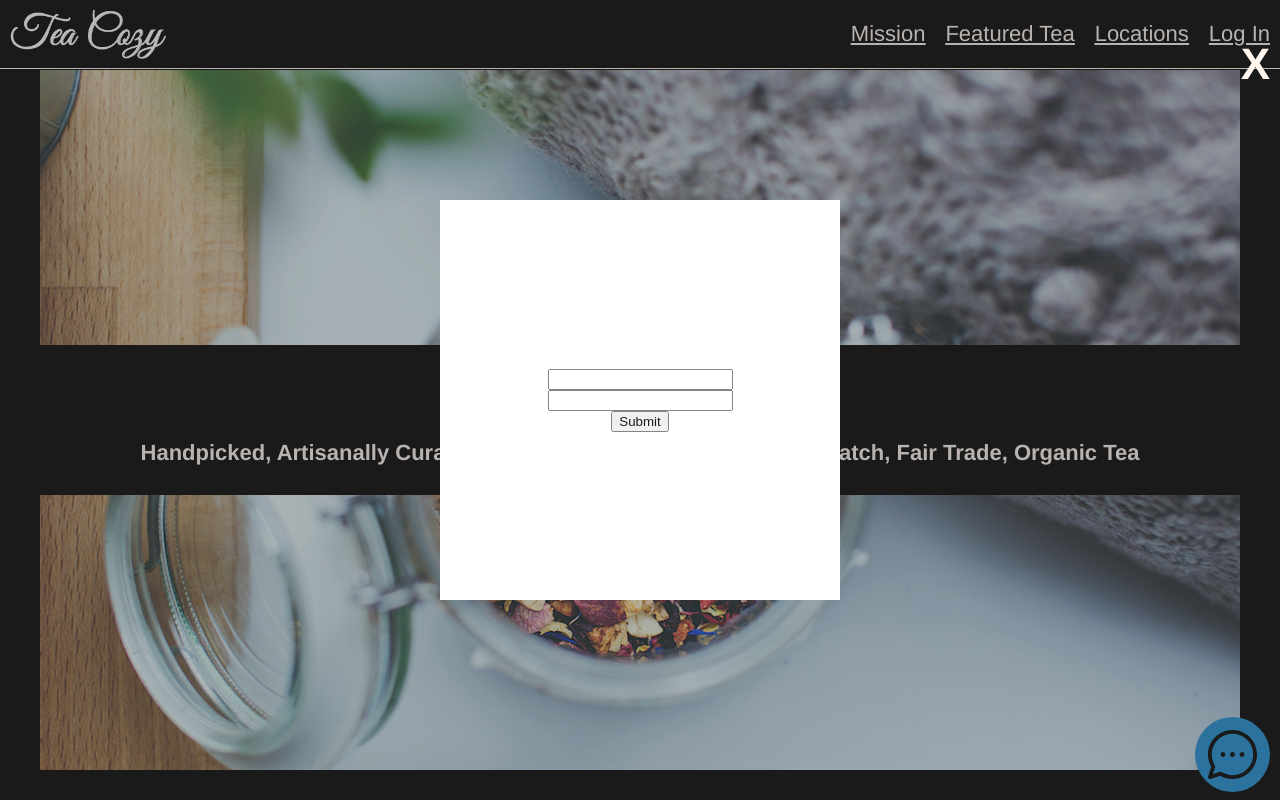
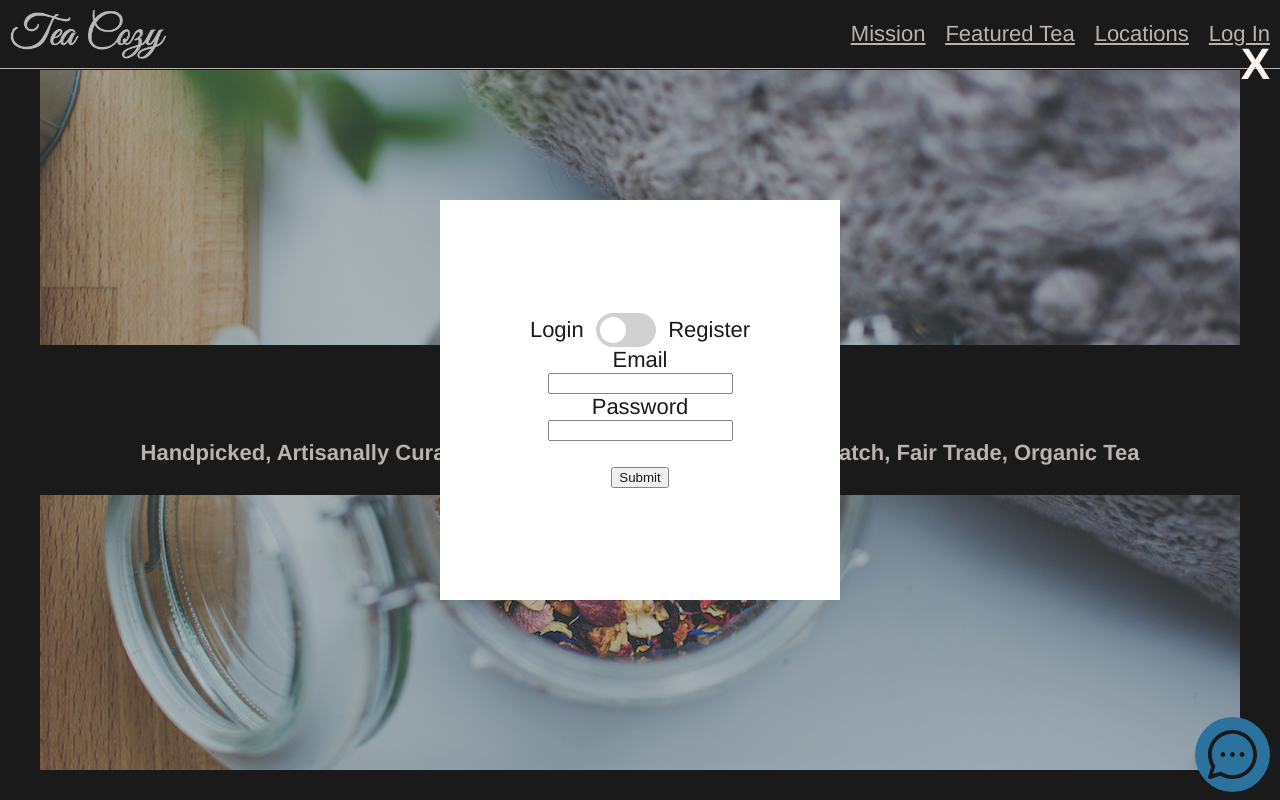
Before and after one commit to tanyibate/chatbot-frontend, a React (Create React App) app: page / in a window 1280 px wide. Both pictures are taken after a click on the link "Log In". Shown: the top 800 px of the page. Built offline with nearby package versions, Linux system fonts and the light colour scheme.

Commit message:
fully running now

```diff
--- a/src/App.css
+++ b/src/App.css
@@ -120,3 +120,66 @@
   float: left;
   margin-left: 20px;
 }
+
+/* The switch - the box around the slider */
+.switch {
+  position: relative;
+  display: inline-block;
+  width: 60px;
+  height: 34px;
+}
+
+/* Hide default HTML checkbox */
+.switch input {
+  opacity: 0;
+  width: 0;
+  height: 0;
+}
+
+/* The slider */
+.slider {
+  position: absolute;
+  cursor: pointer;
+  top: 0;
+  left: 0;
+  right: 0;
+  bottom: 0;
+  background-color: #ccc;
+  -webkit-transition: 0.4s;
+  transition: 0.4s;
+}
+
+.slider:before {
+  position: absolute;
+  content: "";
+  height: 26px;
+  width: 26px;
+  left: 4px;
+  bottom: 4px;
+  background-color: white;
+  -webkit-transition: 0.4s;
+  transition: 0.4s;
+}
+
+input:checked + .slider {
+  background-color: #2196f3;
+}
+
+input:focus + .slider {
+  box-shadow: 0 0 1px #2196f3;
+}
+
+input:checked + .slider:before {
+  -webkit-transform: translateX(26px);
+  -ms-transform: translateX(26px);
+  transform: translateX(26px);
+}
+
+/* Rounded sliders */
+.slider.round {
+  border-radius: 34px;
+}
+
+.slider.round:before {
+  border-radius: 50%;
+}
--- a/src/App.js
+++ b/src/App.js
@@ -26,6 +26,7 @@ function App() {
               onClick={() => {
                 setModal(true);
               }}
+              style={{ cursor: "pointer" }}
             >
               Log In
             </a>
--- a/src/components/login-modal/LoginModal.jsx
+++ b/src/components/login-modal/LoginModal.jsx
@@ -3,13 +3,19 @@ import styles from "./login-modal-styles.module.scss";
 import axios from "axios";
 export default function LoginModal({ setModal }) {
   const [email, setEmail] = useState("");
+  const [register, setRegister] = useState(false);
   const [password, setPassword] = useState("");
 
   const authenticationAPI = "http://localhost:4000/login";
-  function login() {
+  const registerAPI = "http://localhost:4000/register";
+
+  function loginOrRegister() {
+    let apiUrl;
+    if (register) apiUrl = registerAPI;
+    else apiUrl = authenticationAPI;
     axios
       .post(
-        authenticationAPI,
+        apiUrl,
         { email: email, password: password },
         { withCredentials: true }
       )
@@ -18,17 +24,31 @@ export default function LoginModal({ setModal }) {
         setModal(false);
       });
   }
+
   function handleChange(event) {
     if (event.target.id === "email") setEmail(event.target.value);
     if (event.target.id === "password") setPassword(event.target.value);
+    if (event.target.id === "checkbox") setRegister(event.target.checked);
   }
   return (
     <div className={styles.modal_background}>
       <h1 onClick={() => setModal(false)}>X</h1>
       <div className={styles.modal}>
+        <div style={{ display: "flex", alignItems: "center" }}>
+          Login &nbsp;
+          <label className="switch">
+            <input type="checkbox" id="checkbox" onChange={handleChange} />
+            <span className="slider round"></span>
+          </label>
+          &nbsp; Register
+        </div>
+
+        <label htmlFor="email">Email</label>
         <input type="email" id="email" onChange={handleChange} />
+        <label htmlFor="password">Password</label>
         <input type="password" id="password" onChange={handleChange} />
-        <button onClick={login}>Submit</button>
+        <br />
+        <button onClick={loginOrRegister}>Submit</button>
       </div>
     </div>
   );
--- a/src/components/login-modal/login-modal-styles.module.scss
+++ b/src/components/login-modal/login-modal-styles.module.scss
@@ -11,10 +11,12 @@
     position: absolute;
     top: 10px;
     right: 10px;
+    cursor: pointer;
   }
 }
 
 .modal {
+  color: black;
   background-color: white;
   display: flex;
   flex-direction: column;
```
